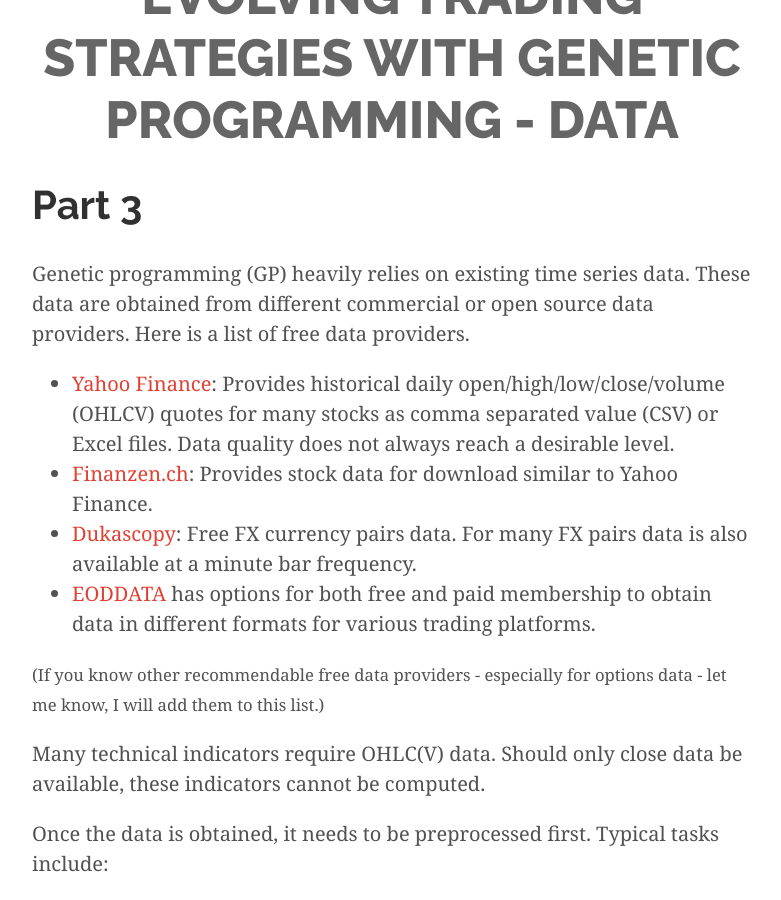
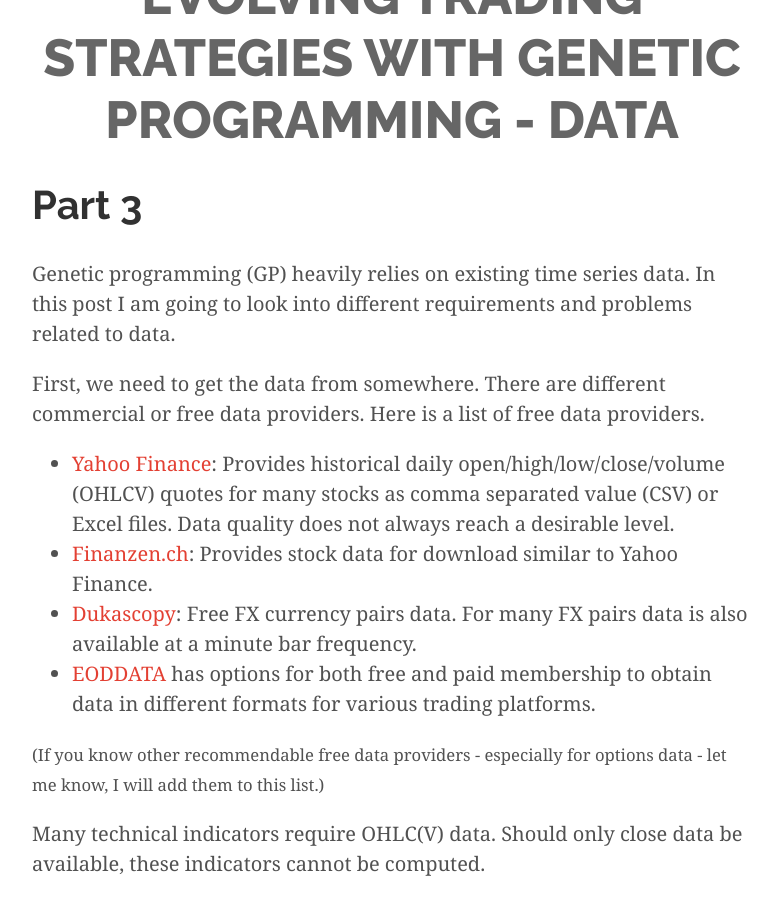
Before and after one commit to fabian-kostadinov/fabian-kostadinov.github.io, a Jekyll site: the page built from _posts/2014-09-22-evolving-trading-strategies-with-genetic-programming-data.md, in a window 1280 px wide and 900 px high, scrolled down 307 px. Shown: the whole window, without its empty margins (248-1029 px from the left). Built offline with Jekyll 4.4.1, drawn with Linux system fonts in a browser that asks for light colours; nearby versions of some CDN libraries; Markdown is read by kramdown in place of the engine named in the settings; comment, search, counter and statistics services are not loaded.

Commit message:
Added <!--more-->

```diff
--- a/_posts/2014-09-22-evolving-trading-strategies-with-genetic-programming-data.md
+++ b/_posts/2014-09-22-evolving-trading-strategies-with-genetic-programming-data.md
@@ -2,11 +2,14 @@
 layout: post
 title: Evolving Trading Strategies With Genetic Programming - Data
 comments: true
+tags: [genetic programming, trading]
 ---
 
 # Part 3
 
-Genetic programming (GP) heavily relies on existing time series data. These data are obtained from different commercial or open source data providers. Here is a list of free data providers.
+Genetic programming (GP) heavily relies on existing time series data. In this post I am going to look into different requirements and problems related to data.
+
+First, we need to get the data from somewhere. There are different commercial or free data providers. Here is a list of free data providers.<!--more-->
 
 * [Yahoo Finance](http://finance.yahoo.com): Provides historical daily open/high/low/close/volume (OHLCV) quotes for many stocks as comma separated value (CSV) or Excel files. Data quality does not always reach a desirable level.
 * [Finanzen.ch](http://www.finanzen.ch/): Provides stock data for download similar to Yahoo Finance.
```
